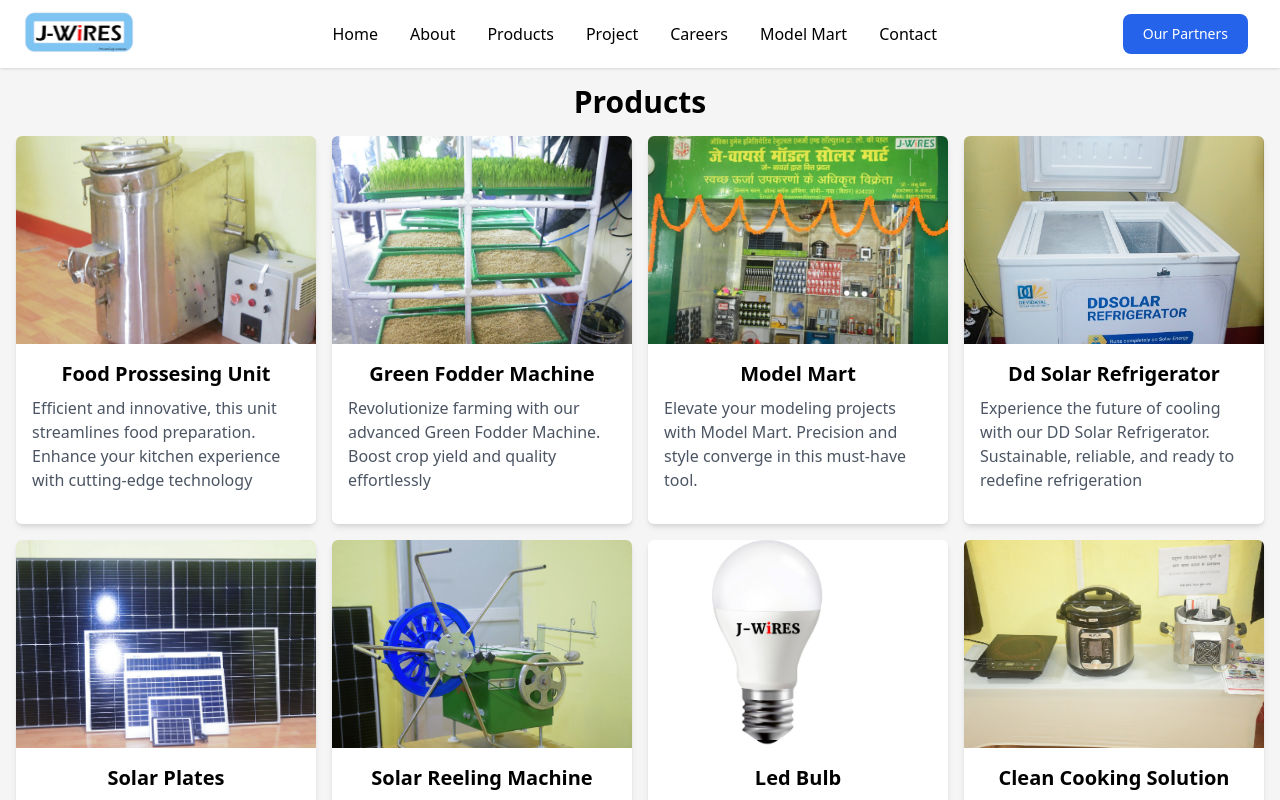
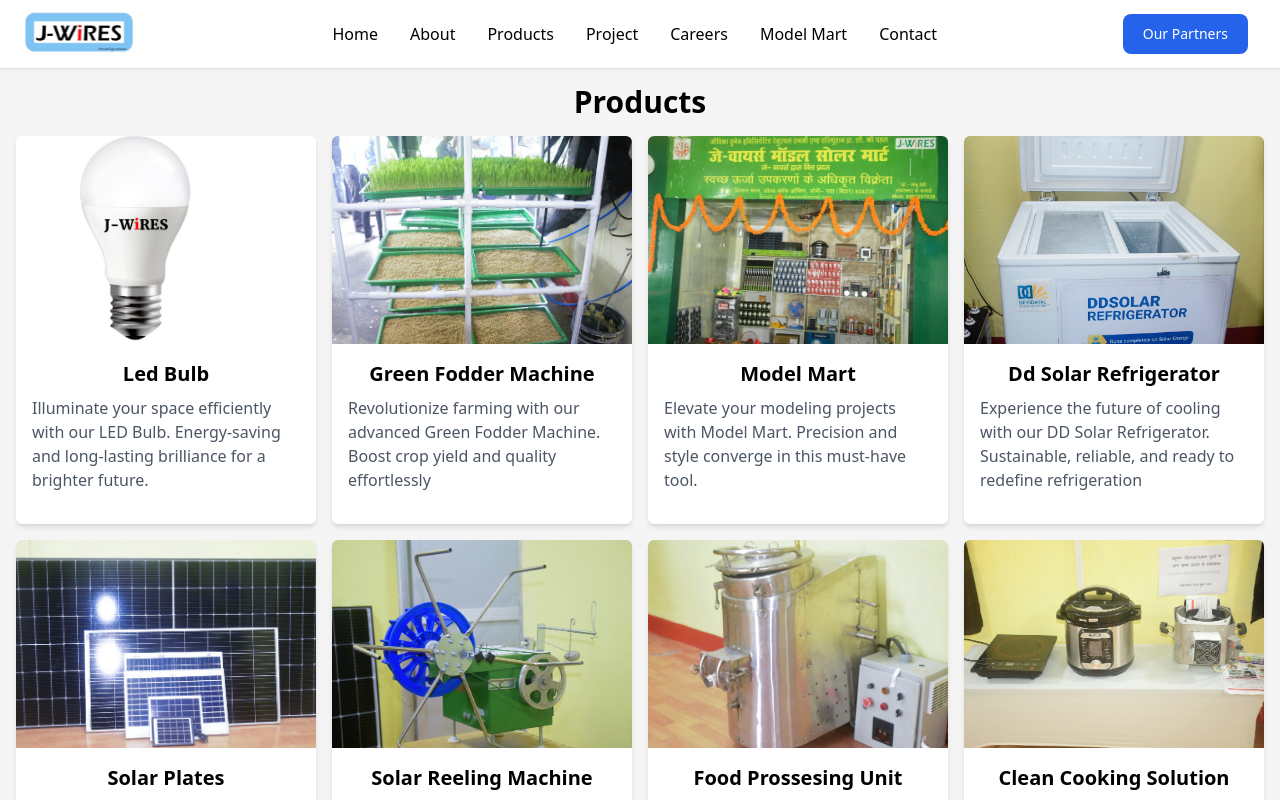
Before and after one commit to itzamanjain/jwire, a React (Vite) app: page /products in a window 1280 px wide. Shown: the top 800 px of the page. Built offline with nearby package versions, Linux system fonts and the light colour scheme.

Commit message:
Update Product.jsx

```diff
--- a/src/components/Product.jsx
+++ b/src/components/Product.jsx
@@ -12,10 +12,10 @@
   const products = [
     {
       id: 1,
-      name: "Food Prossesing Unit",
-      description: "Efficient and innovative, this unit streamlines food preparation. Enhance your kitchen experience with cutting-edge technology",
-      price: 19.99,
-      image: img1,
+      name: "Led Bulb",
+      description: "Illuminate your space efficiently with our LED Bulb. Energy-saving and long-lasting brilliance for a brighter future.",
+      price: 59.99,
+      image: img7,
     },
     {
       id: 2,
@@ -55,10 +55,10 @@
 
     {
       id: 7,
-      name: "Led Bulb",
-      description: "Illuminate your space efficiently with our LED Bulb. Energy-saving and long-lasting brilliance for a brighter future.",
-      price: 59.99,
-      image: img7,
+      name: "Food Prossesing Unit",
+      description: "Efficient and innovative, this unit streamlines food preparation. Enhance your kitchen experience with cutting-edge technology",
+      price: 19.99,
+      image: img1,
     },
 
     {
```
